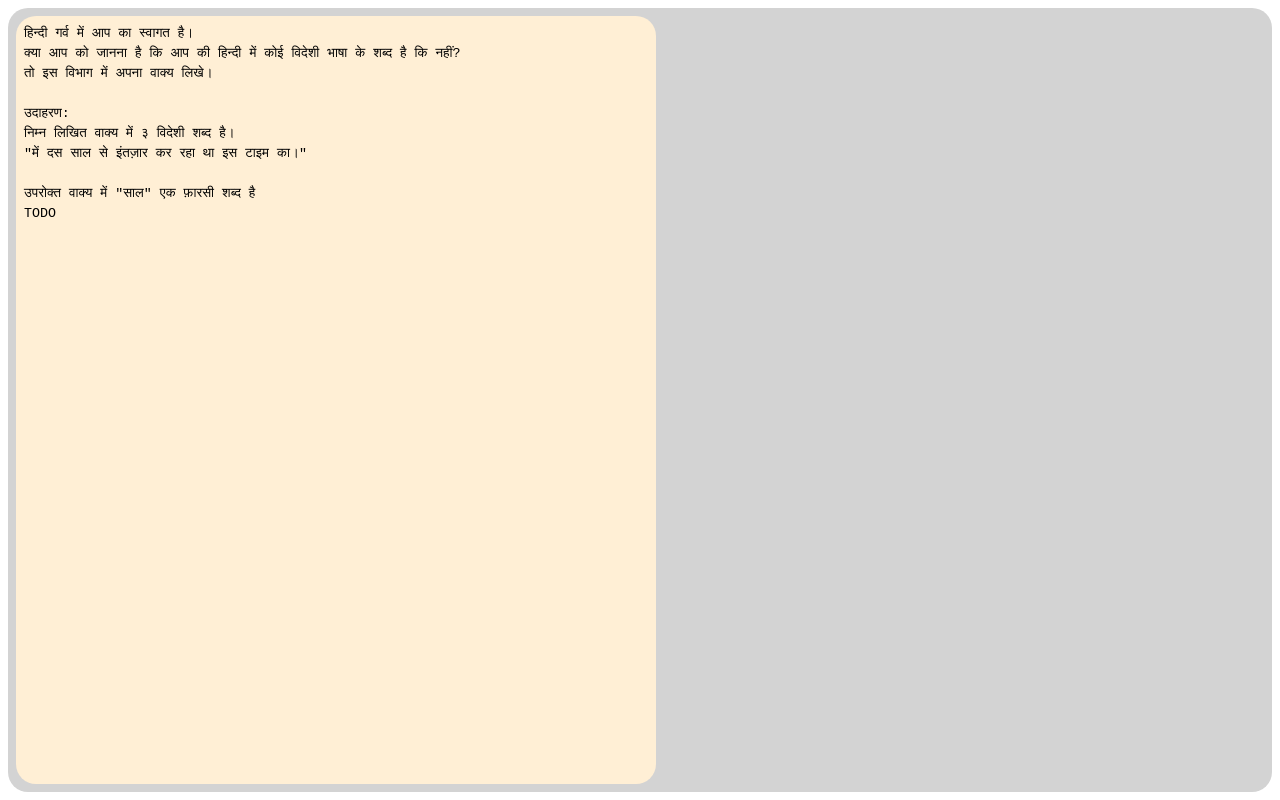
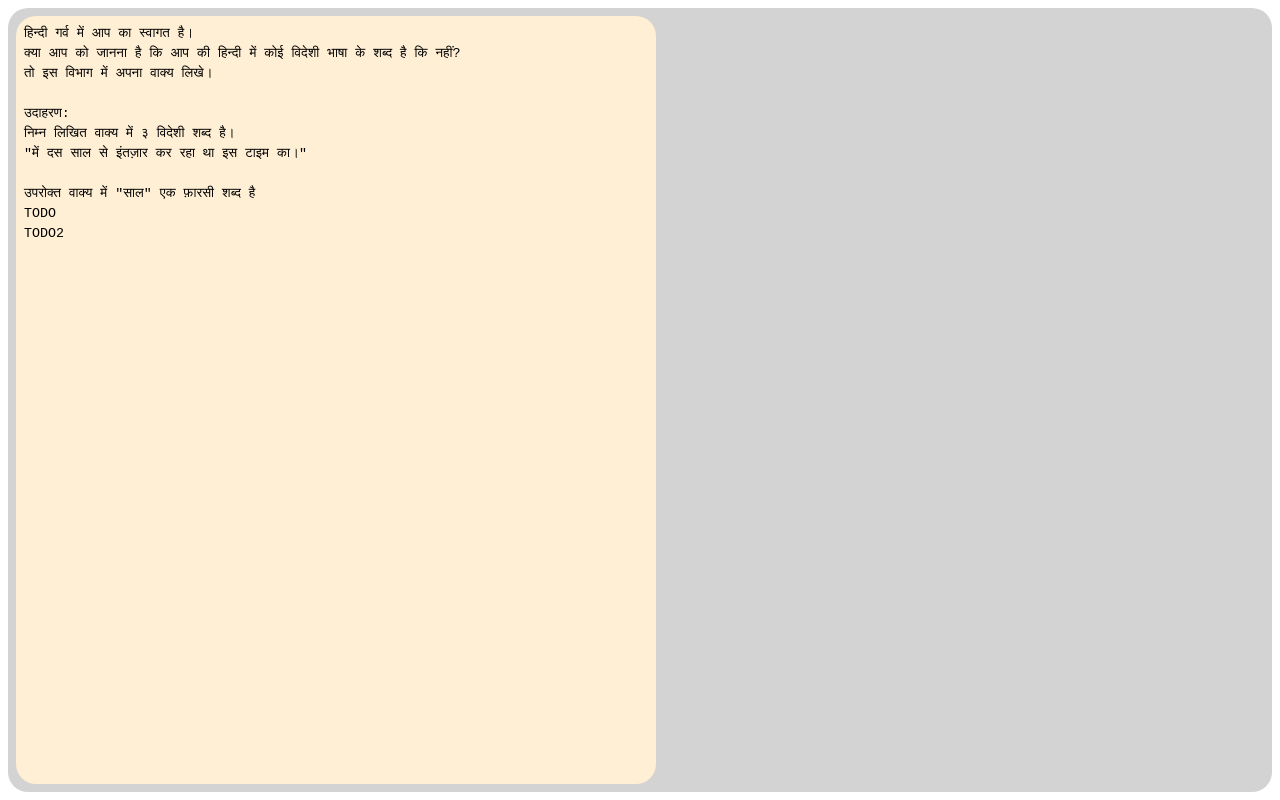
Before and after one commit to hindigarv/hindigarv.github.io, a React (Create React App) app in the folder hindigarv/: page / in a window 1280 px wide. Built offline with nearby package versions, Linux system fonts and the light colour scheme.

Commit message:
remove all npm packages to start fresh

```diff
--- a/hindigarv/package.json
+++ b/hindigarv/package.json
@@ -14,7 +14,6 @@
     "@testing-library/user-event": "^13.5.0",
     "react": "^18.1.0",
     "react-dom": "^18.1.0",
-    "react-scripts": "5.0.1",
     "web-vitals": "^2.1.4"
   },
   "scripts": {
@@ -44,6 +43,7 @@
     ]
   },
   "devDependencies": {
-    "gh-pages": "^4.0.0"
+    "gh-pages": "^4.0.0",
+    "react-scripts": "5.0.1"
   }
 }
--- a/hindigarv/src/components/Main.js
+++ b/hindigarv/src/components/Main.js
@@ -1,9 +1,7 @@
+import {useState} from "react";
+import {find} from "./hindigarv.js"
 const Main = function() {
-    return (
-        <div className="main roundedCorner">
-        <textarea className="editor roundedCorner">
-            {
-                `हिन्दी गर्व में आप का स्वागत है।
+    const initialText = `हिन्दी गर्व में आप का स्वागत है।
 क्या आप को जानना है कि आप की हिन्दी में कोई विदेशी भाषा के शब्द है कि नहीं?
 तो इस विभाग में अपना वाक्य लिखे।
 
@@ -13,9 +11,22 @@ const Main = function() {
 
 उपरोक्त वाक्य में "साल" एक फ़ारसी शब्द है
 TODO
-`
-            }
-</textarea>
+TODO2
+`;
+
+    const [text, setText] = useState(initialText)
+
+    const handleChange = function(event) {
+        // console.log(event.target)
+        let t = event.target.value;
+        // console.log(event.target.value)
+        let r = find(t);
+        // console.log(r);
+    }
+
+    return (
+        <div className="main roundedCorner">
+            <textarea className="editor roundedCorner" onChange={handleChange} defaultValue={text} />
         </div>
     );
 };
--- /dev/null
+++ b/hindigarv/src/components/hindigarv.js
@@ -0,0 +1,22 @@
+
+// function getRoops(word) {
+//     let roops = word.roops;
+//     roops.push(word.shabda)
+//     generateValuesFromRegex(word.regex).forEach(v => roops.push(v))
+//     return [...new Set(roops)]
+// }
+
+// const shabdakosha = words
+//     .filter(w => w != null)
+//     .reduce((acc, word) => {
+//         getRoops(word).forEach(roop => acc[roop] = word)
+//         return acc;
+//     }, {})
+
+export const find = (str) => {
+    return [];
+    // return str.split(" ")
+    //     .map(token => token.trim())
+    //     .map(token => shabdakosha[token])
+    //     .filter(token => token != null)
+}
```
Also changed, not shown: 2 other files (tests, documents, lock files or other folders).
